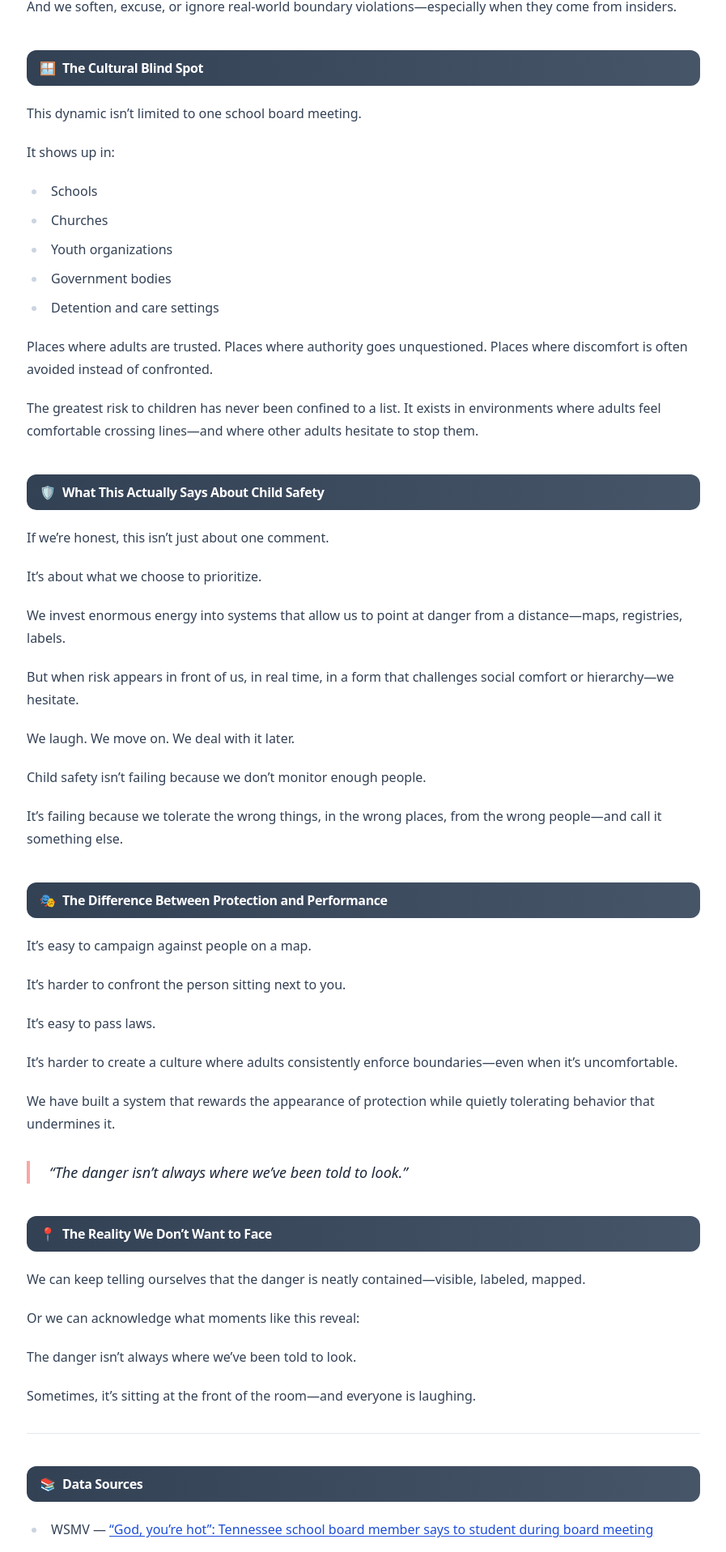
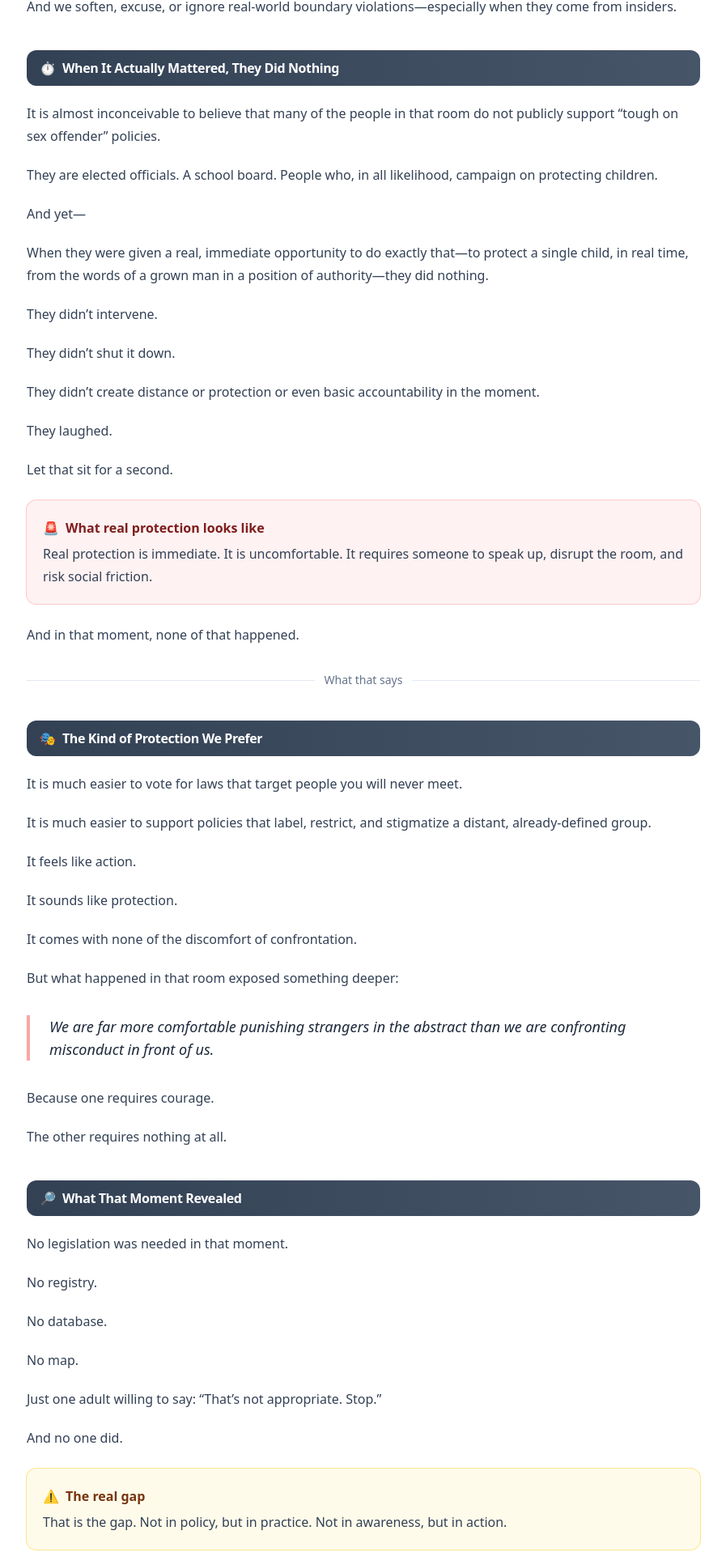
Before and after one commit to projectsolarrecon/Solar, a React (Vite) app: page /blog/the-people-in-the-room in a window 1280 px wide. Shown: the part 2675-4592 px from the top of the page at 81% size, without its empty margins (191-1088 px from the left). Built offline with nearby package versions, Linux system fonts and the light colour scheme.

Commit message:
Update ThePeopleInTheRoom.tsx

```diff
--- a/src/pages/blog/ThePeopleInTheRoom.tsx
+++ b/src/pages/blog/ThePeopleInTheRoom.tsx
@@ -122,6 +122,75 @@ export default function ThePeopleInTheRoom(): JSX.Element {
           And we soften, excuse, or ignore real-world boundary violations—especially when they come from insiders.
         </p>
 
+<BandHeader title="When It Actually Mattered, They Did Nothing" icon="⏱️" />
+        <p>
+          It is almost inconceivable to believe that many of the people in that room do not publicly
+          support “tough on sex offender” policies.
+        </p>
+        <p>
+          They are elected officials. A school board. People who, in all likelihood, campaign on
+          protecting children.
+        </p>
+        <p>And yet—</p>
+        <p>
+          When they were given a real, immediate opportunity to do exactly that—to protect a single
+          child, in real time, from the words of a grown man in a position of authority—they did
+          nothing.
+        </p>
+        <p>They didn’t intervene.</p>
+        <p>They didn’t shut it down.</p>
+        <p>
+          They didn’t create distance or protection or even basic accountability in the moment.
+        </p>
+        <p>They laughed.</p>
+        <p>Let that sit for a second.</p>
+
+        <Callout variant="urgent" title="What real protection looks like" icon="🚨">
+          <p>
+            Real protection is immediate. It is uncomfortable. It requires someone to speak up,
+            disrupt the room, and risk social friction.
+          </p>
+        </Callout>
+
+        <p>And in that moment, none of that happened.</p>
+
+        <Divider label="What that says" />
+
+        <BandHeader title="The Kind of Protection We Prefer" icon="🎭" />
+        <p>
+          It is much easier to vote for laws that target people you will never meet.
+        </p>
+        <p>
+          It is much easier to support policies that label, restrict, and stigmatize a distant,
+          already-defined group.
+        </p>
+        <p>It feels like action.</p>
+        <p>It sounds like protection.</p>
+        <p>It comes with none of the discomfort of confrontation.</p>
+        <p>But what happened in that room exposed something deeper:</p>
+
+        <PullQuote>
+          We are far more comfortable punishing strangers in the abstract than we are confronting
+          misconduct in front of us.
+        </PullQuote>
+
+        <p>Because one requires courage.</p>
+        <p>The other requires nothing at all.</p>
+
+        <BandHeader title="What That Moment Revealed" icon="🔎" />
+        <p>No legislation was needed in that moment.</p>
+        <p>No registry.</p>
+        <p>No database.</p>
+        <p>No map.</p>
+        <p>Just one adult willing to say: “That’s not appropriate. Stop.”</p>
+        <p>And no one did.</p>
+
+        <Callout variant="warning" title="The real gap" icon="⚠️">
+          <p>
+            That is the gap. Not in policy, but in practice. Not in awareness, but in action.
+          </p>
+        </Callout>
+
         <BandHeader title="The Cultural Blind Spot" icon="🪟" />
         <p>This dynamic isn’t limited to one school board meeting.</p>
         <p>It shows up in:</p>
```
